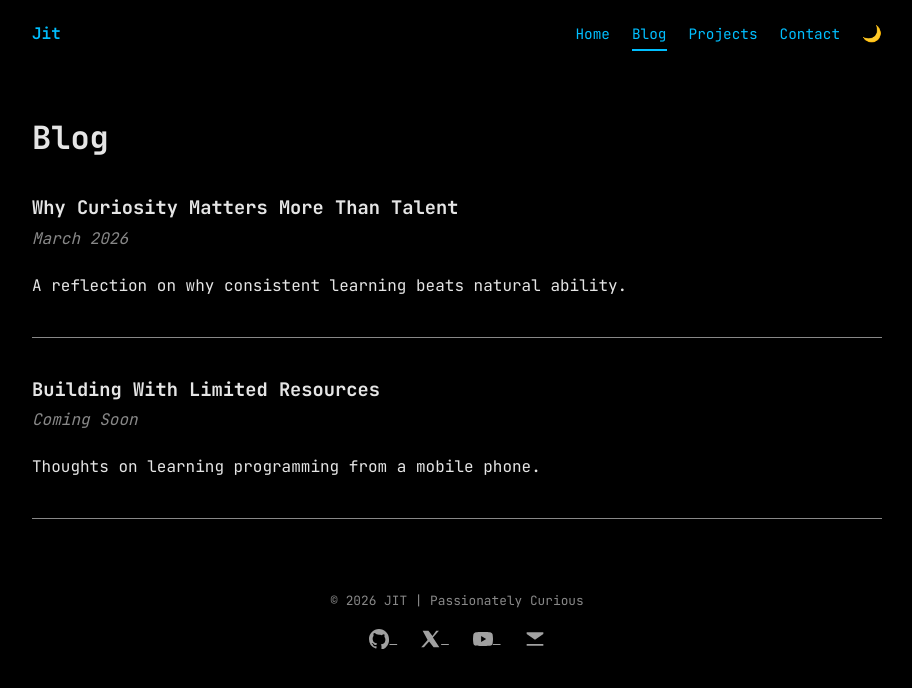
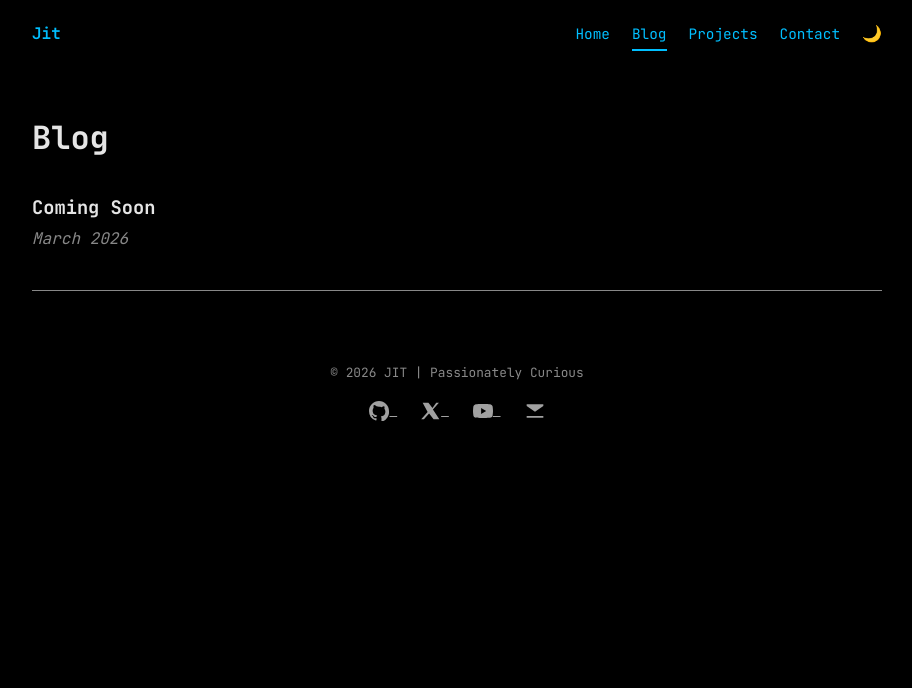
Before and after one commit to imjitd/WhoAmI, a plain HTML site: page blog.html in a window 1280 px wide. Shown: the whole page, without its empty margins (183-1095 px from the left). Drawn offline with Linux system fonts and the light colour scheme.

Commit message:
v3/3/2026/02

```diff
--- a/blog.html
+++ b/blog.html
@@ -30,15 +30,8 @@
 <h1>Blog</h1>
 
 <div class="card">
-<h3>Why Curiosity Matters More Than Talent</h3>
+<h3>Coming Soon</h3>
 <p class="muted">March 2026</p>
-<p>A reflection on why consistent learning beats natural ability.</p>
-</div>
-
-<div class="card">
-<h3>Building With Limited Resources</h3>
-<p class="muted">Coming Soon</p>
-<p>Thoughts on learning programming from a mobile phone.</p>
 </div>
 
 <footer>
```
Also changed, not shown: projects.html (+1 -8 lines).
